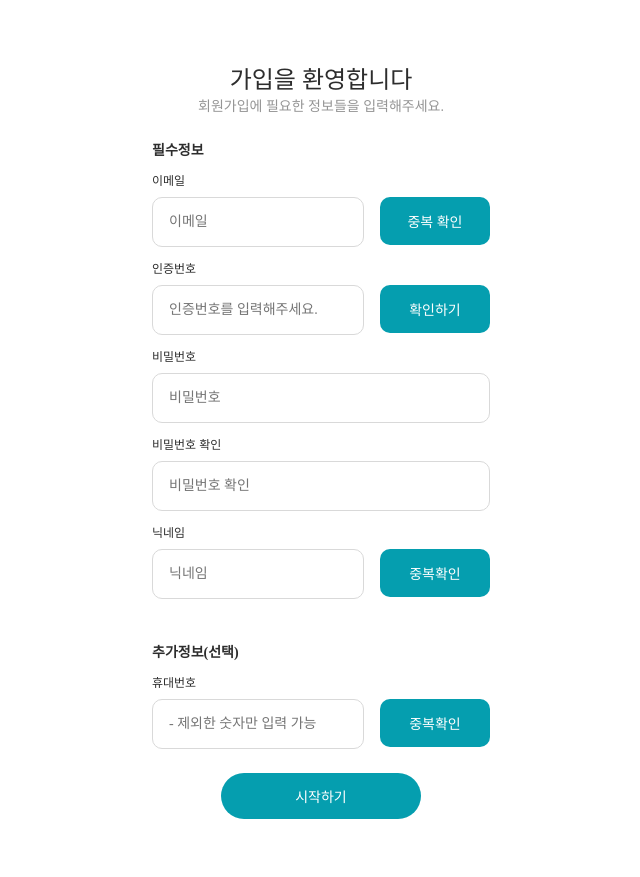
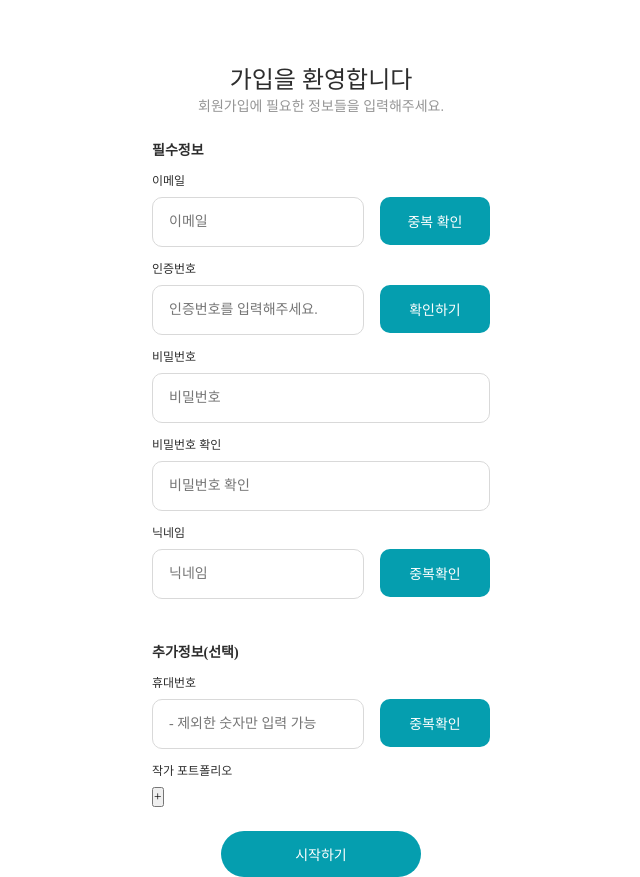
Before and after one commit to cafe-jun/garden-writer-front, a Next.js app: page /signUp in a window 1280 px wide. Shown: the whole page, without its empty margins (319-959 px from the left). Before the commit the page ends 819 px from the top, so only its background shows below. Built offline with nearby package versions, Linux system fonts and the light colour scheme; a web font is replaced by a local one.

Commit message:
feat: react hook form을 이용한 포트폴리오 추가 컴포넌트 설계 시도중

```diff
--- /dev/null
+++ b/src/components/IncreaseInput/IncreaseInput.tsx
@@ -0,0 +1,49 @@
+import React from 'react';
+import { FieldValues, Path, useFormContext } from 'react-hook-form';
+
+import styles from './IncreateInput.module.scss';
+
+interface IncreateInputProps<T extends FieldValues> {
+  type?: string;
+  valuePayload: Path<T>;
+  label: string;
+  placeholder: string;
+}
+
+export const IncreaseInput = <T extends FieldValues>({
+  type = 'text',
+  valuePayload,
+  label,
+  placeholder,
+}: IncreateInputProps<T>) => {
+  const { getValues, control, setValue } = useFormContext<T>();
+
+  const inputFieldValue = getValues(valuePayload);
+
+  const handleChange = (index: number, link: string) => {
+    // setValue(`${valuePayload}[${index}].link`, link);
+  };
+
+  return (
+    <div>
+      <div className={styles.formItemContainer}>
+        <p className={styles.formLabel}>{label}</p>
+        <div className={styles.inputWithButtonContainer}>
+          {/* {inputFieldValue.map((item: Portfolio, index: number) => (
+            <div key={index}>
+              <Controller
+                name={valuePayload}
+                control={control}
+                defaultValue={item.link}
+                render={({ field }) => (
+                  <input {...field} onChange={e => handleChange(index, e.target.value)} />
+                )}
+              />
+            </div>
+          ))} */}
+        </div>
+      </div>
+      <button type="button">+</button>
+    </div>
+  );
+};
--- /dev/null
+++ b/src/components/IncreaseInput/IncreateInput.module.scss
@@ -0,0 +1,33 @@
+$colorPrimary: #059EAF;
+$colorRed: #EE3C3C;
+$colorWhite: #ffffff;
+$f12: 12px;
+$f14: 14px;
+
+.formItemContainer {
+  display: flex;
+  flex-direction: column;
+  gap: 4px;
+  width: 100%;
+}
+
+.formLabel {
+  font-size: $f12;
+  margin: 12px 0 4px 0;
+}
+
+.formSuccessLabel {
+  font-size: $f12;
+  color: $colorPrimary;
+}
+
+.formErrorLabel {
+  font-size: $f12;
+  color: $colorRed;
+}
+
+.inputWithButtonContainer {
+  display: flex;
+  gap: 16px;
+  width: 100%;
+}
--- a/src/components/SignUp/SignUpForm.tsx
+++ b/src/components/SignUp/SignUpForm.tsx
@@ -5,6 +5,7 @@ import { emailRegex, nicknameRegex, passwordRegex, phoneNumberRegex } from '@/co
 
 import FormInput from '../FormInput/FormInput';
 import FormInputWithButton from '../FormInputWithButton/FormInputWithButton';
+import { IncreaseInput } from '../IncreaseInput/IncreaseInput';
 import styles from './SignUp.module.scss';
 import { SignUpFormValues } from './type';
 
@@ -97,6 +98,11 @@ const SignUpForm = () => {
             placeholder="- 제외한 숫자만 입력 가능"
             buttonLabel="중복확인"
           />
+          <IncreaseInput<SignUpFormValues>
+            valuePayload="portfolios"
+            label="작가 포트폴리오"
+            placeholder="나를 소개할 수 있는 링크 (SNS, 블로그, 웹소설 등)"
+          />
         </article>
         <button className={styles.submitButton} type="submit" disabled={!isDirty || !isValid}>
           시작하기
--- a/src/components/SignUp/type.ts
+++ b/src/components/SignUp/type.ts
@@ -7,6 +7,11 @@ interface SignUpFormValues {
   phoneNumber: string;
   certificationNumber: string;
   nickname: string;
+  portfolios: Portfolio[];
+}
+
+interface Portfolio {
+  link: string;
 }
 
 export type { SignUpFormValueKeys, SignUpFormValues };
--- a/src/pages/signUp/index.tsx
+++ b/src/pages/signUp/index.tsx
@@ -10,6 +10,7 @@ const SignUpPage = () => {
     passwordConfirm: '',
     nickname: '',
     phoneNumber: '',
+    portfolios: [{ link: '' }],
   };
 
   return (
```
